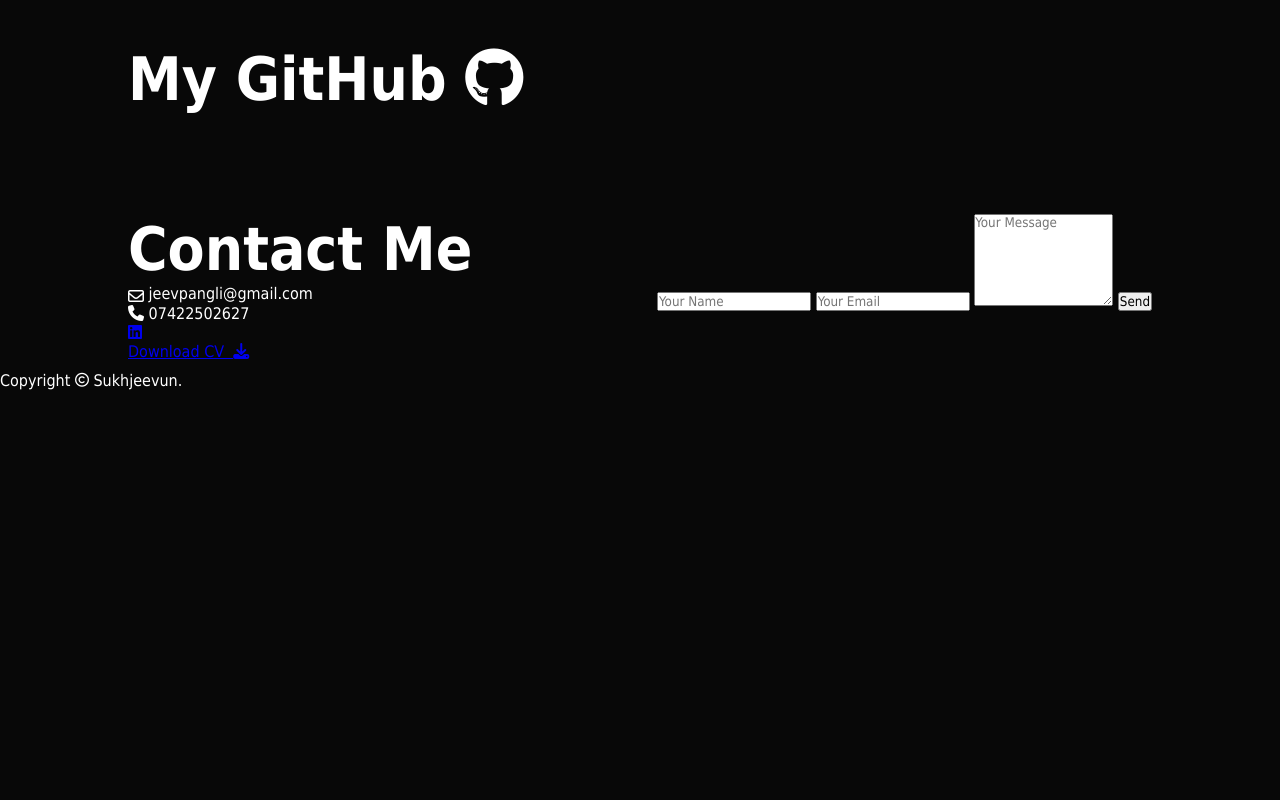
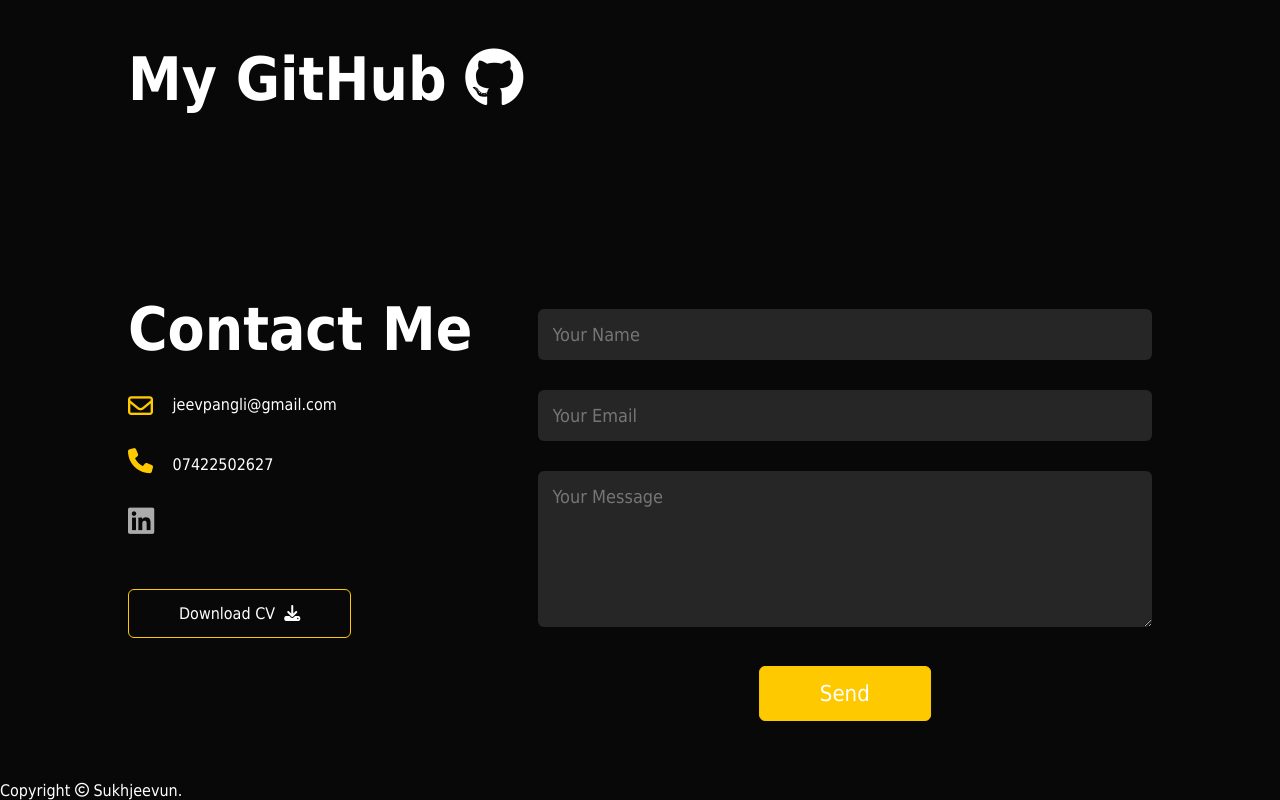
Before and after one commit to Jspanglez/personal-portfolio, a plain HTML site: page index.html in a window 1280 px wide. Shown: the part 1458-2258 px from the top of the page. Before the commit the page ends 1848 px from the top, so only its background shows below. Drawn offline with Linux system fonts and the light colour scheme; no server answers.

Commit message:
Added styles for the contact section

```diff
--- a/style.css
+++ b/style.css
@@ -210,3 +210,92 @@ nav ul li a:hover::after {
 	background: #051d4d;
 	transform: translateY(-10px);
 }
+
+/* ---------- Contact ---------- */
+
+#contact {
+	margin-top: 80px;
+}
+
+.contact-left {
+	flex-basis: 35%;
+}
+
+.contact-right {
+	flex-basis: 60%;
+}
+
+.contact-left p {
+	margin-top: 30px;
+}
+
+.contact-left p i {
+	color: #FFC900;
+	margin-right: 15px;
+	font-size: 25px;
+}
+
+.social-icons {
+	margin-top: 30px;
+}
+
+.social-icons a {
+	text-decoration: none;
+	font-size: 30px;
+	margin-right: 15px;
+	color: #ababab;
+	display: inline-block;
+	transition: transform 0.5s, color 0.5s;
+}
+
+.social-icons a:hover {
+	/* color: #FFC900; */
+	color: #0091ff;
+	transform: translateY(-5px);
+}
+
+.btn {
+	display: inline-block;
+	margin: 50px auto;
+	width: fit-content;
+	border: 1px solid #FFC900;
+	padding: 14px 50px;
+	border-radius: 6px;
+	text-decoration: none;
+	color: #fff;
+	transition: 0.5s;
+}
+
+.btn:hover {
+	background: #FFC900;
+}
+
+.btn.btn2 {
+	background: #FFC900;
+	cursor: pointer;
+	padding: 14px 60px;
+	font-size: 22px;
+	margin-top: 20px;
+	margin-left: 50%;
+	transform: translateX(-50%);
+}
+
+.btn.btn2:hover {
+	box-shadow: 0 0 10px 5px rgba(255, 221, 0, 0.5);
+}
+
+.contact-right form {
+	width: 100%;
+}
+
+form input, form textarea {
+	width: 100%;
+	border: 0;
+	outline: none;
+	background: #262626;
+	padding: 15px;
+	margin: 15px 0;
+	color: #fff;
+	font-size: 18px;
+	border-radius: 6px;
+}
```
